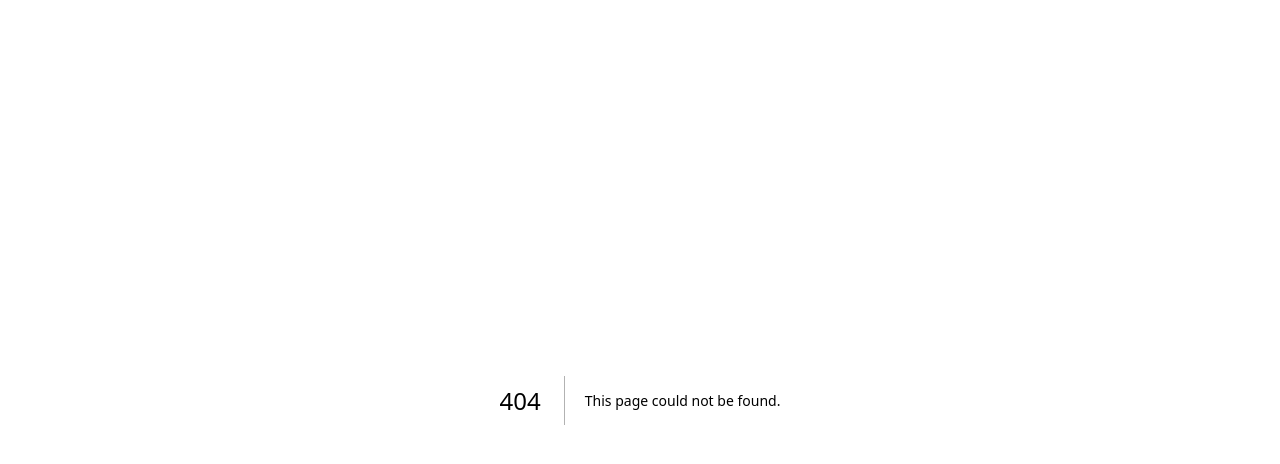
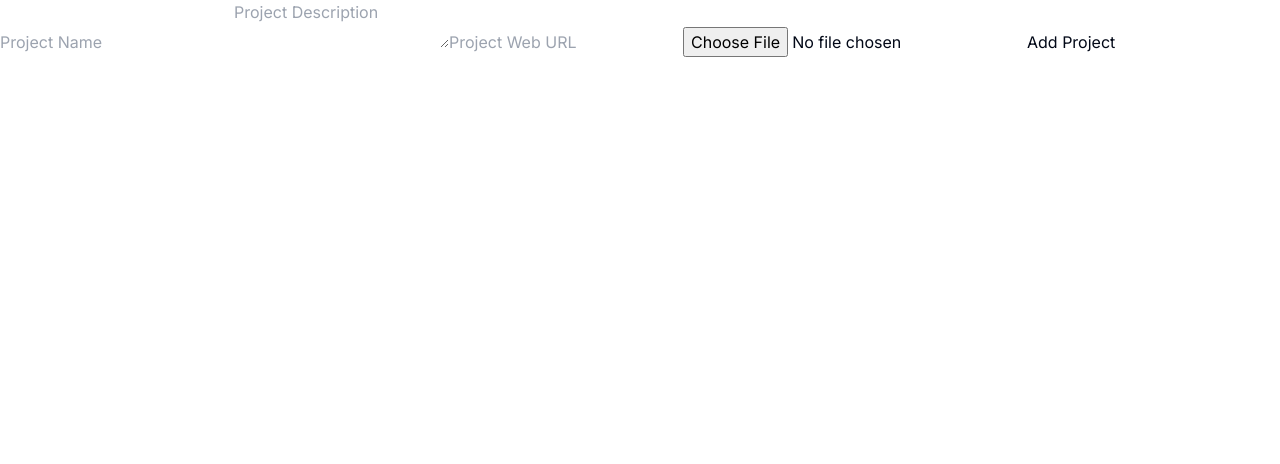
Before and after one commit to naufalrandika/profile-naufalrandika, a Next.js app: page /control-panel/projects/add in a window 1280 px wide. Before the commit this address had no page. Shown: the top 464 px of the page. Built offline with nearby package versions, Linux system fonts and the light colour scheme.

Commit message:
projects api

```diff
--- a/next.config.mjs
+++ b/next.config.mjs
@@ -1,13 +1,14 @@
 /** @type {import('next').NextConfig} */
 const nextConfig = {
-    images: {
-        remotePatterns: [
-          {
-            protocol: 'https',
-            hostname: 'avatars.githubusercontent.com',
-          },
-        ],
+  images: {
+    domains: ["cfvgsw74wjx8asjr.public.blob.vercel-storage.com"],
+    remotePatterns: [
+      {
+        protocol: "https",
+        hostname: "avatars.githubusercontent.com",
       },
+    ],
+  },
 };
 
 export default nextConfig;
--- a/package.json
+++ b/package.json
@@ -22,6 +22,7 @@
     "@vercel/blob": "^0.23.4",
     "@vercel/postgres": "^0.9.0",
     "autoprefixer": "^10.4.20",
+    "axios": "^1.7.3",
     "bcryptjs": "^2.4.3",
     "class-variance-authority": "^0.7.0",
     "clsx": "^2.1.1",
@@ -36,6 +37,7 @@
     "react-dom": "^18.3.1",
     "react-icons": "^5.2.1",
     "react-slick": "^0.30.2",
+    "sharp": "^0.33.4",
     "slick-carousel": "^1.8.1",
     "tailwind-merge": "^2.4.0",
     "tailwindcss-animate": "^1.0.7"
--- /dev/null
+++ b/src/app/api/projects/add/route.ts
@@ -0,0 +1,19 @@
+import { NextResponse } from 'next/server';
+import { sql } from '@vercel/postgres';
+
+export async function POST(req: Request) {
+  try {
+    const { name, description, cover, web_url } = await req.json();
+
+    const result = await sql`
+      INSERT INTO projects (name, description, cover, web_url, created_at)
+      VALUES (${name}, ${description}, ${cover}, ${web_url}, NOW())
+      RETURNING id, name, description, cover, web_url, created_at
+    `;
+
+    return NextResponse.json(result.rows[0]);
+  } catch (error) {
+    console.error('Error adding project:', error);
+    return NextResponse.json({ error: 'Failed to add project' }, { status: 500 });
+  }
+}
--- /dev/null
+++ b/src/app/api/projects/route.ts
@@ -0,0 +1,19 @@
+import { NextResponse } from 'next/server';
+import { sql } from '@vercel/postgres';
+
+export async function GET() {
+  try {
+    const result = await sql`
+      SELECT id, name, description, cover, web_url, created_at
+      FROM projects
+    `;
+
+    const response = NextResponse.json(result.rows);
+    response.headers.set('Cache-Control', 'no-store');
+
+    return response;
+  } catch (error) {
+    console.error('Error fetching projects:', error);
+    return NextResponse.json({ error: 'Failed to fetch projects' }, { status: 500 });
+  }
+}
--- /dev/null
+++ b/src/app/api/projects/upload/route.ts
@@ -0,0 +1,29 @@
+import { NextResponse } from 'next/server';
+import { put } from '@vercel/blob';
+import crypto from 'crypto';
+import sharp from 'sharp';
+
+export async function POST(req: Request) {
+  try {
+    // Generate a unique hash for the filename
+    const hash = crypto.createHash('sha256').update(Date.now().toString()).digest('hex');
+    const hashedFilename = `${hash}.webp`;
+
+    // Read file data from request body
+    const data = Buffer.from(await req.arrayBuffer());
+
+    // Convert the image to WebP format using sharp
+    const webpData = await sharp(data).webp().toBuffer();
+
+    // Upload file to Vercel Blob, within the 'projects' folder
+    const { url: fileUrl } = await put(`projects/${hashedFilename}`, webpData, {
+      access: 'public',
+      contentType: 'image/webp',
+    });
+
+    return NextResponse.json({ url: fileUrl });
+  } catch (error) {
+    console.error('Error uploading file:', error);
+    return NextResponse.json({ error: 'Failed to upload file' }, { status: 500 });
+  }
+}
--- a/src/app/control-panel/components/main-nav.tsx
+++ b/src/app/control-panel/components/main-nav.tsx
@@ -26,7 +26,7 @@ export function MainNav({
         Experiences
       </Link>
       <Link
-        href=""
+        href="/control-panel/projects"
         className="text-sm font-medium text-muted-foreground transition-colors hover:text-primary"
       >
         Projects
--- /dev/null
+++ b/src/app/control-panel/projects/add/page.tsx
@@ -0,0 +1,83 @@
+'use client';
+
+import { useState, useRef } from 'react';
+import { useRouter } from 'next/navigation';
+
+export default function AddProject() {
+  const inputFileRef = useRef<HTMLInputElement>(null);
+  const [cover, setCover] = useState<string | null>(null);
+  const [name, setName] = useState('');
+  const [description, setDescription] = useState('');
+  const [webUrl, setWebUrl] = useState('');
+  const router = useRouter();
+
+  const handleSubmit = async (e: React.FormEvent) => {
+    e.preventDefault();
+
+    if (!inputFileRef.current?.files) {
+      throw new Error("No file selected");
+    }
+
+    const file = inputFileRef.current.files[0];
+
+    // Upload cover image to Vercel Blob with hashed filename
+    const uploadResponse = await fetch(`/api/projects/upload`, {
+      method: 'POST',
+      body: file,
+    });
+
+    if (!uploadResponse.ok) {
+      throw new Error('Failed to upload image');
+    }
+
+    const { url } = await uploadResponse.json();
+    setCover(url);
+
+    // Save project details with cover URL to database
+    const response = await fetch('/api/projects/add', {
+      method: 'POST',
+      headers: {
+        'Content-Type': 'application/json',
+      },
+      body: JSON.stringify({ name, description, cover: url, web_url: webUrl }),
+    });
+
+    if (response.ok) {
+      router.push('/control-panel/projects'); // Redirect to the projects list page
+    } else {
+      alert('Failed to add project');
+    }
+  };
+
+  return (
+    <form onSubmit={handleSubmit}>
+      <input
+        type="text"
+        placeholder="Project Name"
+        value={name}
+        onChange={(e) => setName(e.target.value)}
+        required
+      />
+      <textarea
+        placeholder="Project Description"
+        value={description}
+        onChange={(e) => setDescription(e.target.value)}
+        required
+      />
+      <input
+        type="text"
+        placeholder="Project Web URL"
+        value={webUrl}
+        onChange={(e) => setWebUrl(e.target.value)}
+      />
+      <input
+        name="file"
+        ref={inputFileRef}
+        type="file"
+        accept="image/*"
+        required
+      />
+      <button type="submit">Add Project</button>
+    </form>
+  );
+}
--- /dev/null
+++ b/src/app/control-panel/projects/page.tsx
@@ -0,0 +1,51 @@
+'use client';
+
+import { useEffect, useState } from 'react';
+import axios from 'axios';
+import Image from 'next/image';
+
+interface Project {
+  id: number;
+  name: string;
+  description: string;
+  cover: string;
+  web_url: string | null;
+  created_at: string;
+}
+
+export default function Projects() {
+  const [projects, setProjects] = useState<Project[]>([]);
+  const [error, setError] = useState<string | null>(null);
+
+  useEffect(() => {
+    const fetchProjects = async () => {
+      try {
+        const response = await axios.get('/api/projects');
+        setProjects(response.data);
+      } catch (error) {
+        console.error('Error fetching projects:', error);
+        setError('Failed to fetch projects');
+      }
+    };
+
+    fetchProjects();
+  }, []);
+
+  return (
+    <div>
+      <h1>My Projects</h1>
+      {error && <p>{error}</p>}
+      <ul>
+        {projects.map((project) => (
+          <li key={project.id}>
+            <h2>{project.name}</h2>
+            <p>{project.description}</p>
+            {project.cover && <Image src={project.cover} alt={project.name} width={300} height={200} />}
+            {project.web_url && <p><a href={project.web_url} target="_blank" rel="noopener noreferrer">Visit Project</a></p>}
+            <p>Uploaded on: {new Date(project.created_at).toLocaleDateString()}</p>
+          </li>
+        ))}
+      </ul>
+    </div>
+  );
+}
--- a/src/components/project-card.tsx
+++ b/src/components/project-card.tsx
@@ -49,7 +49,7 @@ export function ProjectsCard({
       </ContextMenu>
       <div className="space-y-1 text-sm">
         <h3 className="font-medium leading-none">{project.name}</h3>
-        <p className="text-xs text-muted-foreground">{project.artist}</p>
+        <p className="text-xs text-muted-foreground">{project.description}</p>
       </div>
     </div>
   )
--- a/src/components/projectData/projectdata.tsx
+++ b/src/components/projectData/projectdata.tsx
@@ -1,55 +1,55 @@
 export interface Project {
     name: string
-    artist: string
+    description: string
     cover: string
 }
 
 export const projectData: Project[] = [
     {
         name: "React Rendezvous",
-        artist: "Ethan Byte",
+        description: "Ethan Byte",
         cover:
             "/projects/image.png",
     },
     {
         name: "Async Awakenings",
-        artist: "Nina Netcode",
+        description: "Nina Netcode",
         cover:
             "/projects/image.png",
     },
     {
         name: "The Art of Reusability",
-        artist: "Lena Logic",
+        description: "Lena Logic",
         cover:
             "/projects/image.png",
     },
     {
         name: "Stateful Symphony",
-        artist: "Beth Binary",
+        description: "Beth Binary",
         cover:
             "/projects/image.png",
     },
     {
         name: "React Rendezvous",
-        artist: "Ethan Byte",
+        description: "Ethan Byte",
         cover:
             "/projects/image.png",
     },
     {
         name: "Async Awakenings",
-        artist: "Nina Netcode",
+        description: "Nina Netcode",
         cover:
             "/projects/image.png",
     },
     {
         name: "The Art of Reusability",
-        artist: "Lena Logic",
+        description: "Lena Logic",
         cover:
             "/projects/image.png",
     },
     {
         name: "Stateful Symphony",
-        artist: "Beth Binary",
+        description: "Beth Binary",
         cover:
             "/projects/image.png",
     },
```
Also changed, not shown: 1 other file (tests, documents, lock files or other folders).
